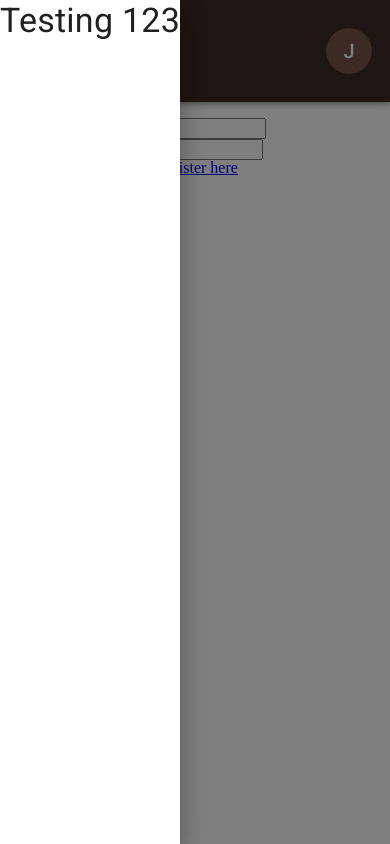
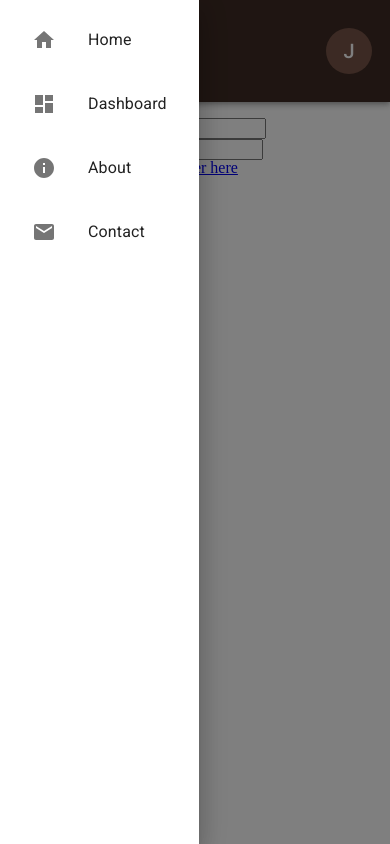
Before and after one commit to waylonturbes/journaler-frontend, a React (Create React App) app: page / in a window 390 px wide. Both pictures are taken after a click on the button "menu". Built offline with nearby package versions, Linux system fonts and the light colour scheme.

Commit message:
feat: add list to mobile navbar drawer

```diff
--- a/src/components/base/NavBar/MobileNavBar.tsx
+++ b/src/components/base/NavBar/MobileNavBar.tsx
@@ -9,8 +9,17 @@ import {
   IconButton,
   Button,
   SwipeableDrawer,
+  List,
+  ListItem,
+  ListItemButton,
+  ListItemText,
+  ListItemIcon,
 } from "@mui/material";
 import MenuIcon from "@mui/icons-material/Menu";
+import HomeIcon from "@mui/icons-material/Home";
+import EmailIcon from "@mui/icons-material/Email";
+import InfoIcon from "@mui/icons-material/Info";
+import DashboardIcon from "@mui/icons-material/Dashboard";
 import PersonIcon from "@mui/icons-material/Person";
 
 interface NavProps {
@@ -70,7 +79,40 @@ const MobileNavBar = (props: NavProps) => {
             onClose={toggleDrawer(false)}
             onOpen={toggleDrawer(true)}
           >
-            <Typography variant="h4">Testing 123</Typography>
+            <List>
+              <ListItem>
+                <ListItemButton>
+                  <ListItemIcon>
+                    <HomeIcon />
+                  </ListItemIcon>
+                  <ListItemText primary="Home" />
+                </ListItemButton>
+              </ListItem>
+              <ListItem>
+                <ListItemButton>
+                  <ListItemIcon>
+                    <DashboardIcon />
+                  </ListItemIcon>
+                  <ListItemText primary="Dashboard" />
+                </ListItemButton>
+              </ListItem>
+              <ListItem>
+                <ListItemButton>
+                  <ListItemIcon>
+                    <InfoIcon />
+                  </ListItemIcon>
+                  <ListItemText primary="About" />
+                </ListItemButton>
+              </ListItem>
+              <ListItem>
+                <ListItemButton>
+                  <ListItemIcon>
+                    <EmailIcon />
+                  </ListItemIcon>
+                  <ListItemText primary="Contact" />
+                </ListItemButton>
+              </ListItem>
+            </List>
           </SwipeableDrawer>
           <Typography
             variant="h5"
```
